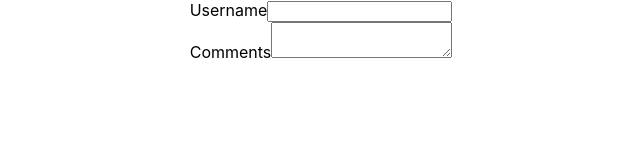
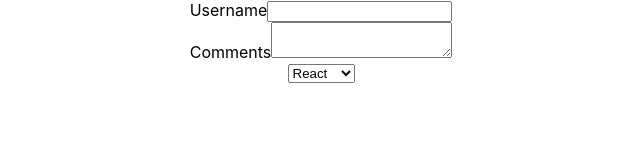
Before and after one commit to siegfred14/reactStudy, a React (Create React App) app: page / in a window 1280 px wide. Shown: the top 160 px of the page, without its empty margins (319-959 px from the left). Built offline with nearby package versions, Linux system fonts and the light colour scheme.

Commit message:
form handling for options

```diff
--- a/src/Form.js
+++ b/src/Form.js
@@ -44,6 +44,13 @@ class Form extends Component {
             onChange={this.handleCommentsChange}
           ></textarea>
         </div>
+        <div>
+          <select>
+            <option value="react">React</option>
+            <option value="angular">angular</option>
+            <option value="vue">vue</option>
+          </select>
+        </div>
       </form>
     );
   }
```
